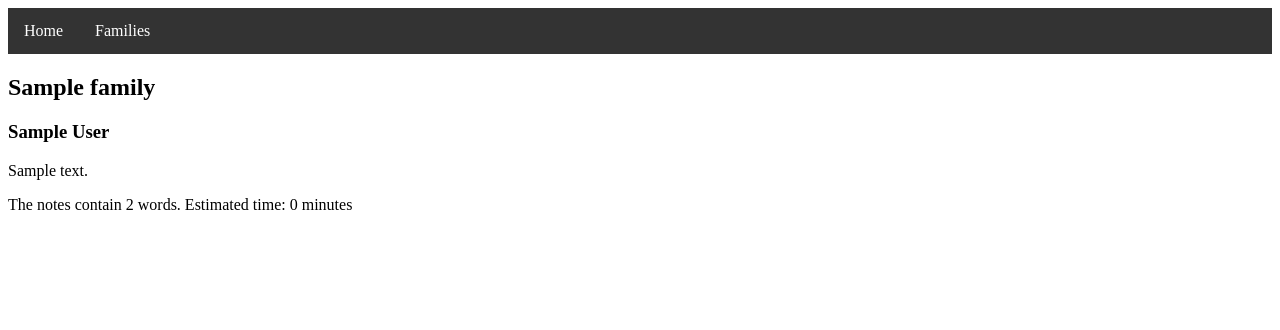
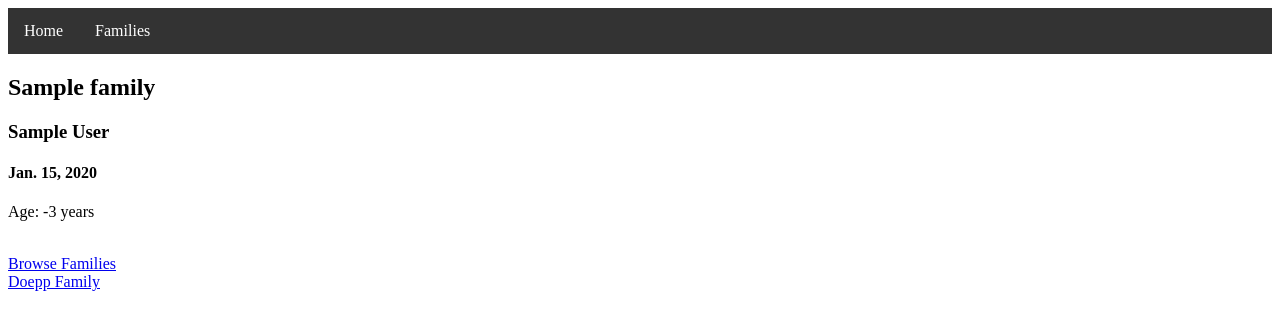
Before and after one commit to pihentagyu/django_chms, a Django app: a page that uses django_chms/families/templates/families/member_detail.html in a window 1280 px wide. Shown: the top 330 px of the page. Run offline with Django 3.2, Linux system fonts and the light colour scheme; tables that the repository leaves empty hold one stand-in row (values such as "Sample post"); some libraries are stand-ins or nearby versions.

Commit message:
Added pagination, images

```diff
--- a/django_chms/assets/css/layout.css
+++ b/django_chms/assets/css/layout.css
@@ -24,3 +24,14 @@
 li.nav a:hover {
     background-color: #111;
 }
+
+ul.pagination {
+    list-style-type: none;
+    margin: 0;
+    padding: 0;
+    overflow: hidden;
+}
+
+ul.pagination li {
+	display: inline
+}
--- a/django_chms/django_chms/settings.py
+++ b/django_chms/django_chms/settings.py
@@ -137,3 +137,7 @@
 DEBUG_TOOLBAR_CONFIG = {
         'SHOW_TOOLBAR_CALLBACK': lambda x: True
         }
+
+
+MEDIA_ROOT = os.path.join(BASE_DIR, 'media')
+MEDIA_URL = '/media/'
--- a/django_chms/django_chms/urls.py
+++ b/django_chms/django_chms/urls.py
@@ -17,7 +17,7 @@
 from django.conf import settings
 from django.conf.urls import include, url
 from django.contrib import admin
-from django.contrib.staticfiles.urls import staticfiles_urlpatterns
+from django.contrib.staticfiles.urls import staticfiles_urlpatterns, static
 
 from . import views
 
@@ -27,7 +27,7 @@
     url(r'^suggest/$', views.suggestion_view, name='suggestion'),
     url(r'^$', views.front_page, name='home'),
 ]
-
+urlpatterns += static(settings.MEDIA_URL, document_root=settings.MEDIA_ROOT)
 urlpatterns += staticfiles_urlpatterns()
 
 
--- a/django_chms/families/admin.py
+++ b/django_chms/families/admin.py
@@ -47,7 +47,7 @@
     list_display = ['family_name']
     fieldsets = (
             (None,
-                {'fields':('user','family_name','address1','address2','city','postal_code','state','country')}
+                {'fields':('user','family_name','address1','address2','city','postal_code','state','country', 'image')}
                 ),
             ('Notes',
                 {'fields': ('notes',),
--- a/django_chms/families/models.py
+++ b/django_chms/families/models.py
@@ -1,4 +1,3 @@
-from datetime import date
 from django.core.urlresolvers import reverse
 from django.db import models
 import os
@@ -27,9 +26,10 @@
     def __str__(self):
         return self.family_name
 
-    def time_to_complete(self):
-        from families.templatetags.family_extras import time_estimate
-        return '{} min'.format(time_estimate(len(self.notes.split())))
+    def get_absolute_url(self):
+        return reverse('families:detail', kwargs={
+            'pk': self.id,
+            })
 
 
 class Member(models.Model):
@@ -75,6 +75,10 @@
 class Child(Member):
     school = models.CharField(blank=True, max_length=255)
 
+    class Meta:
+        verbose_name_plural = 'Children'
+        #    ordering = ['birth_date', 'id']
+
     def get_absolute_url(self):
         return reverse('families:member', kwargs={
             'family_pk': self.family_id,
@@ -82,9 +86,5 @@
             'member_pk': self.id,
             })
     def age(self):
-        today = date.today()
-        if self.birth_date:
-            return '{} years'.format(today.year - self.birth_date.year - ((today.month, today.day) < (self.birth_date.month, self.birth_date.day)))
-
-    #class Meta:
-    #    ordering = ['birth_date', 'id']
+        from families.templatetags.family_extras import age_calc
+        return '{} years'.format(age_calc(self.birth_date))
--- a/django_chms/families/templates/families/member_detail.html
+++ b/django_chms/families/templates/families/member_detail.html
@@ -7,13 +7,18 @@
 <article>
 	<h2>{{ member.family.family_name }}</h2>
 	<h3>{{ member.first_name }} {{ member.last_name }}</h3>
-    {% with notes=member.notes %}
-    {{ notes|linebreaks }} The notes contain {{ notes|wordcount }} words.
-    Estimated time: {{ notes|wordcount|time_estimate }} minute{{ notes|wordcount|time_estimate|pluralize }}
-    {% endwith %}
+	<h4>{{ member.birth_date }}</h3>
+	{% if member_type == 'd' %}
+	<p>Age: {{ age }}</p>
+	{% endif %}
 </article>
 
 {% if user.is_authenticated %}
     <hr>
 {% endif %}
+<br>
+	<a href="{% url 'families:list' %}">Browse Families</a>
+<br>
+    <a href="{{ member.family.get_absolute_url }}">Doepp Family</a>
+
 {% endblock %}
--- a/django_chms/families/templatetags/family_extras.py
+++ b/django_chms/families/templatetags/family_extras.py
@@ -1,3 +1,4 @@
+from datetime import date
 from django import template
 from django.utils.safestring import mark_safe
 import markdown2
@@ -18,16 +19,16 @@
     families = Family.objects.values('id', 'family_name')[:5]
     return {'families': families}
 
-
 @register.simple_tag
 def current_time(format_string):
     return datetime.datetime.now().strftime(format_string)
 
-@register.filter('time_estimate')
-def time_estimate(word_count):
-    '''Estimate the time it takes based on word count'''
-    minutes = round(word_count/20)
-    return minutes
+@register.filter('age_calc')
+def age_calc(birth_date):
+    '''Get age from date of birth'''
+    if birth_date:
+        today = date.today()
+        return today.year - birth_date.year - ((today.month, today.day) < (birth_date.month, birth_date.day))
 
 @register.filter('markdown_to_html')
 def markdown_to_html(markdown_text):
--- a/django_chms/families/urls.py
+++ b/django_chms/families/urls.py
@@ -1,6 +1,8 @@
 from django.conf.urls import url
 
 from . import views
+
+#static(settings.MEDIA_URL, document_root=settings.MEDIA_ROOT)
 
 urlpatterns = [
         url(r'^$', views.FamilyListView.as_view(), name='list'),
--- a/django_chms/families/views.py
+++ b/django_chms/families/views.py
@@ -31,6 +31,7 @@
     prefetch_related = ('adult_set', 'child_set')
     model = models.Family
     context_object_name = 'families'
+    paginate_by = 10
 
     def get_context_data(self):
         context = super().get_context_data()
@@ -68,6 +69,10 @@
     def get_context_data(self, **kwargs):
         context = super().get_context_data(**kwargs)
         context['member_type'] = self.kwargs['member_type']
+        if self.kwargs['member_type'] == 'd':
+            context['age'] = self.get_queryset().get(pk=self.kwargs['member_pk']).age()
+        else:
+            context['age'] = None
         return context
 
 
@@ -120,26 +125,6 @@
         context = super().get_context_data()
         context['member_type'] = 'd'
         return context
-
-@login_required
-def member_create(request, family_pk, member_type):
-    family = get_object_or_404(models.Family, pk=family_pk)
-    if member_type == 'a':
-        form_class = forms.AdultMemberForm
-    else:
-        form_class = forms.ChildMemberForm
-
-    form = form_class()
-    if request.method == 'POST':
-        form = form_class(request.POST)
-        if form.is_valid():
-            member = form.save(commit=False)
-            member.family = family
-            member.save()
-            messages.success(request, "Family Member added!")
-            return HttpResponseRedirect(reverse('families:detail', kwargs={'pk':family_pk}))
-
-    return render(request, 'families/member_form.html', {'form': form, 'family':family})
 
 @login_required
 def member_form(request, member_type, family_pk, member_pk=None):
```
Also changed, not shown: django_chms/families/templates/families/family_detail.html (+25 -7 lines), django_chms/families/templates/families/family_list.html (+28 -0 lines).
